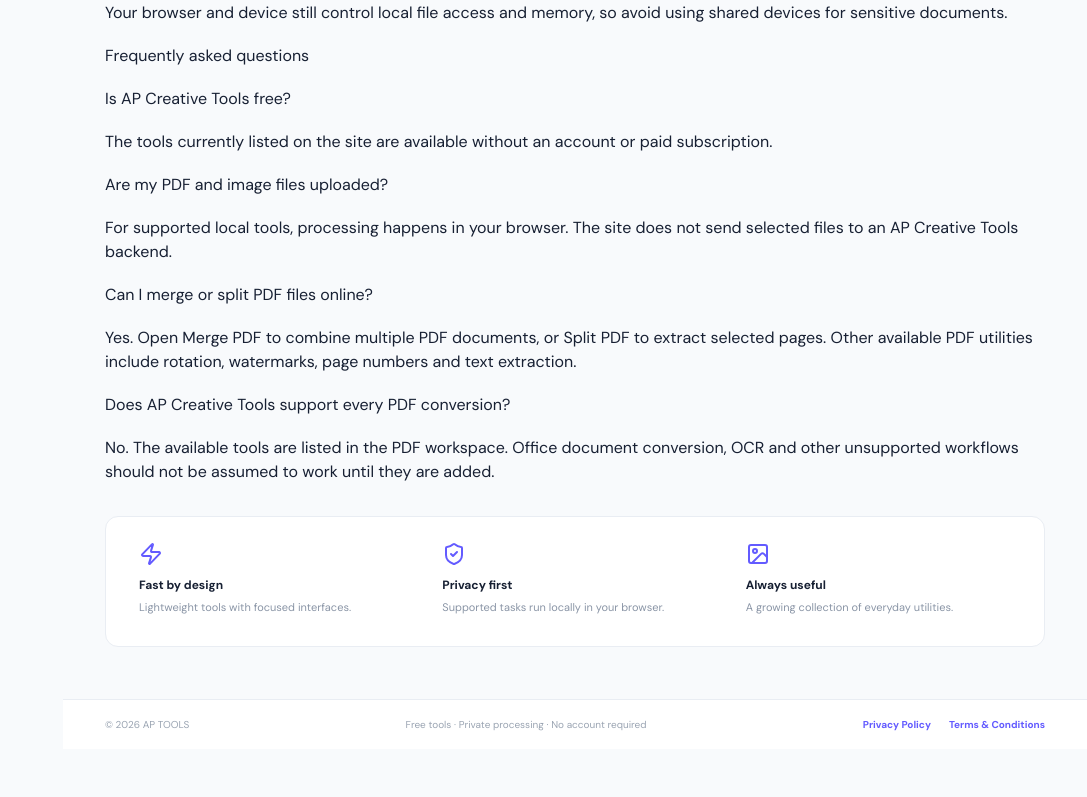
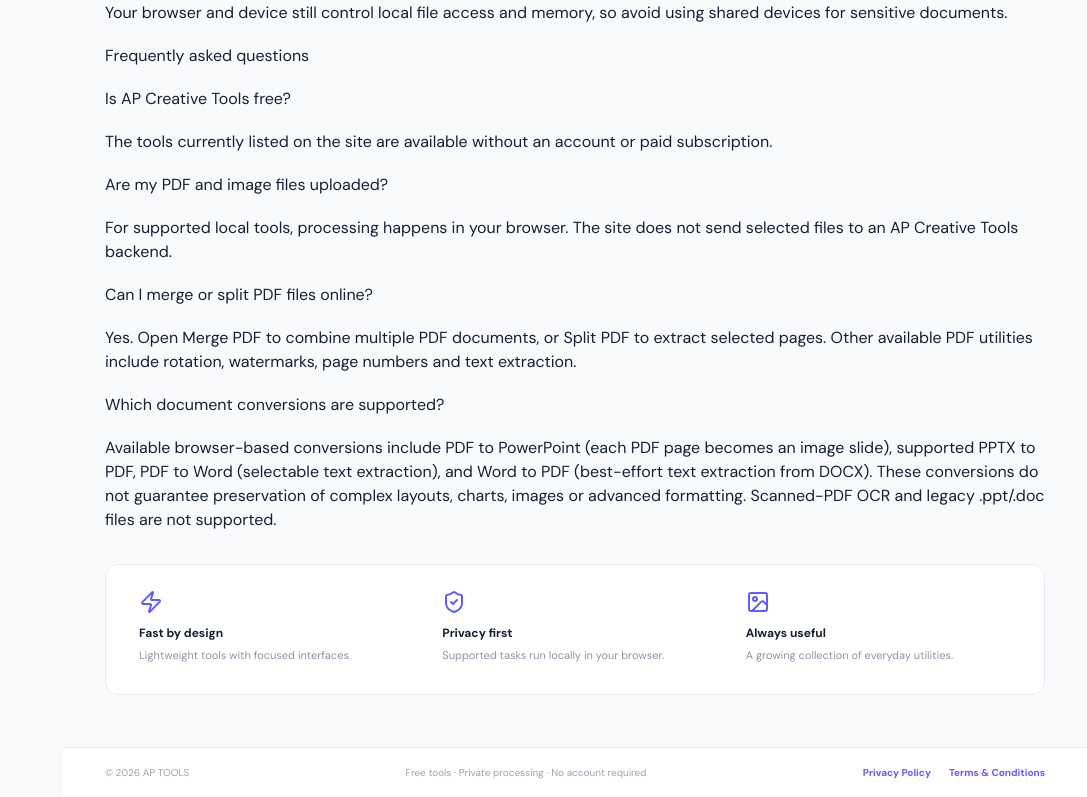
Before and after one commit to anantttt1/AP-Tools, a React (Vite) app: page / in a window 1280 px wide. Shown: the part 4212-5009 px from the top of the page, without its empty margins (193-1280 px from the left). Before the commit the page ends 4961 px from the top, so only its background shows below. Built offline with nearby package versions, Linux system fonts and the light colour scheme.

Commit message:
Correct homepage document conversion capability details

```diff
--- a/src/pages/Home.tsx
+++ b/src/pages/Home.tsx
@@ -127,7 +127,7 @@ export default function Home() {
       <h3>Is AP Creative Tools free?</h3><p>The tools currently listed on the site are available without an account or paid subscription.</p>
       <h3>Are my PDF and image files uploaded?</h3><p>For supported local tools, processing happens in your browser. The site does not send selected files to an AP Creative Tools backend.</p>
       <h3>Can I merge or split PDF files online?</h3><p>Yes. Open Merge PDF to combine multiple PDF documents, or Split PDF to extract selected pages. Other available PDF utilities include rotation, watermarks, page numbers and text extraction.</p>
-      <h3>Does AP Creative Tools support every PDF conversion?</h3><p>No. The available tools are listed in the PDF workspace. Office document conversion, OCR and other unsupported workflows should not be assumed to work until they are added.</p>
+      <h3>Which document conversions are supported?</h3><p>Available browser-based conversions include PDF to PowerPoint (each PDF page becomes an image slide), supported PPTX to PDF, PDF to Word (selectable text extraction), and Word to PDF (best-effort text extraction from DOCX). These conversions do not guarantee preservation of complex layouts, charts, images or advanced formatting. Scanned-PDF OCR and legacy .ppt/.doc files are not supported.</p>
     </section>
 
     <div className="benefits"><div><Zap /><b>Fast by design</b><p>Lightweight tools with focused interfaces.</p></div><div><ShieldCheck /><b>Privacy first</b><p>Supported tasks run locally in your browser.</p></div><div><Image /><b>Always useful</b><p>A growing collection of everyday utilities.</p></div></div>
```
